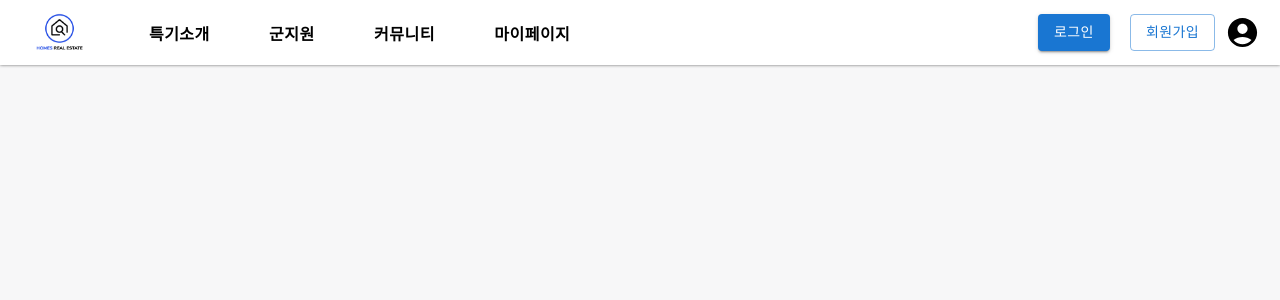
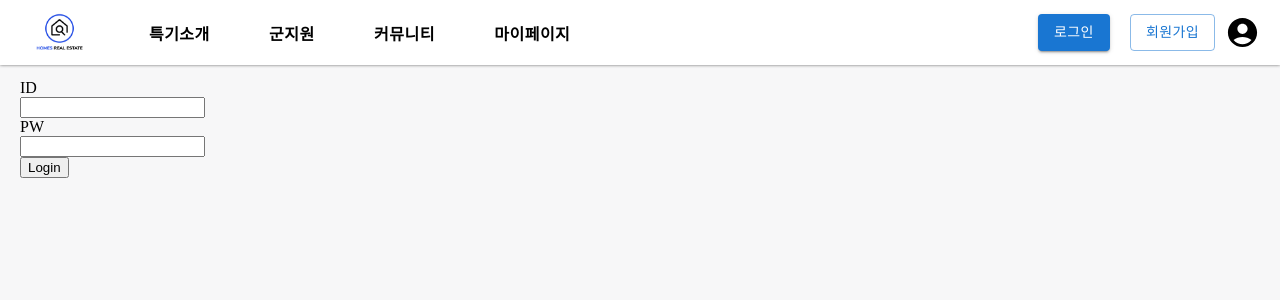
Before and after one commit to osamhack2022/WEB_MoGoon_PatAndMat, a React (Create React App) app in the folder WEB(FE)/mogoon/: page /Login in a window 1280 px wide. Shown: the top 300 px of the page. Built offline with nearby package versions, Linux system fonts and the light colour scheme.

Commit message:
feat : add login page

```diff
--- a/WEB(FE)/mogoon/src/App.js
+++ b/WEB(FE)/mogoon/src/App.js
@@ -9,6 +9,7 @@ import Header from "./components/Header/Header"
 import Specialty from "./components/Specialty/Specialty"
 import Banner from './components/Banner';
 import SpDetail from './components/Specialty/SpDetail';
+import Login from './components/Login/Login';
 
 //css
 import './App.css';
@@ -26,6 +27,7 @@ function App() {
             <Route path="/" element={<Specialty />}></Route>
             <Route path="/Specialty/" element={<Specialty />}></Route>
             <Route path="/Specialty/SpDetail/:SpName" element={<SpDetail />}></Route>
+            <Route path="/Login" element={<Login />}></Route>
           </Routes>
         </div>
       </BrowserRouter>
--- a/WEB(FE)/mogoon/src/components/Header/Header.js
+++ b/WEB(FE)/mogoon/src/components/Header/Header.js
@@ -20,7 +20,7 @@ let Header = (props) => {
                     <HeaderItem title="마이페이지" />
                 </ul>
                 <div>
-                    <Button variant="contained" className='btnLogin' style={{ margin: "10px" }}>로그인</Button>
+                    <Button variant="contained" className='btnLogin' style={{ margin: "10px" }}><Link to={`/Login`}>로그인</Link></Button>
                     <Button variant="outlined" className='btnJoin' style={{ margin: "10px" }}>회원가입</Button>
                     <AccountCircleIcon className='account' fontSize='large' />
                 </div>
--- /dev/null
+++ b/WEB(FE)/mogoon/src/components/Login/Login.js
@@ -0,0 +1,51 @@
+import React, { useEffect, useState } from "react";
+import { BrowserRouter, Routes, Route, Link } from 'react-router-dom';
+import FormGroup from '@mui/material/FormGroup';
+import FormControlLabel from '@mui/material/FormControlLabel';
+import Checkbox from '@mui/material/Checkbox';
+import axios from 'axios';
+import Typography from '@mui/material/Typography';
+import { makeStyles } from "@material-ui/styles";
+import { fontSize } from "@mui/system";
+
+const Login = (props) => {
+    const onClickLogin = () => {
+        console.log("clicked");
+        axios.post("http://localhost:5000/api/auth/login", {
+            "email": "kckc0608@naver.com",
+            "password": "123412"
+        }, {
+            headers: {
+                'Content-Type' : 'application/json',
+            }
+        })
+        .then(res => console.log(res))
+        .catch(err => console.log(err));
+    };
+
+    return (
+        <>
+            <form method="POST" onSubmit={async () => {
+
+            }}>
+                <div>
+                    ID
+                </div>
+                <div>
+                    <input type={'text'} name="id"></input>
+                </div>
+                <div>
+                    PW
+                </div>
+                <div>
+                    <input type={'password'} name="pw"></input>
+                </div>
+                <div>
+                    <button type={'button'} onClick={onClickLogin}>Login</button>
+                </div>
+            </form>
+        </>
+    );
+};
+
+export default React.memo(Login);
```
